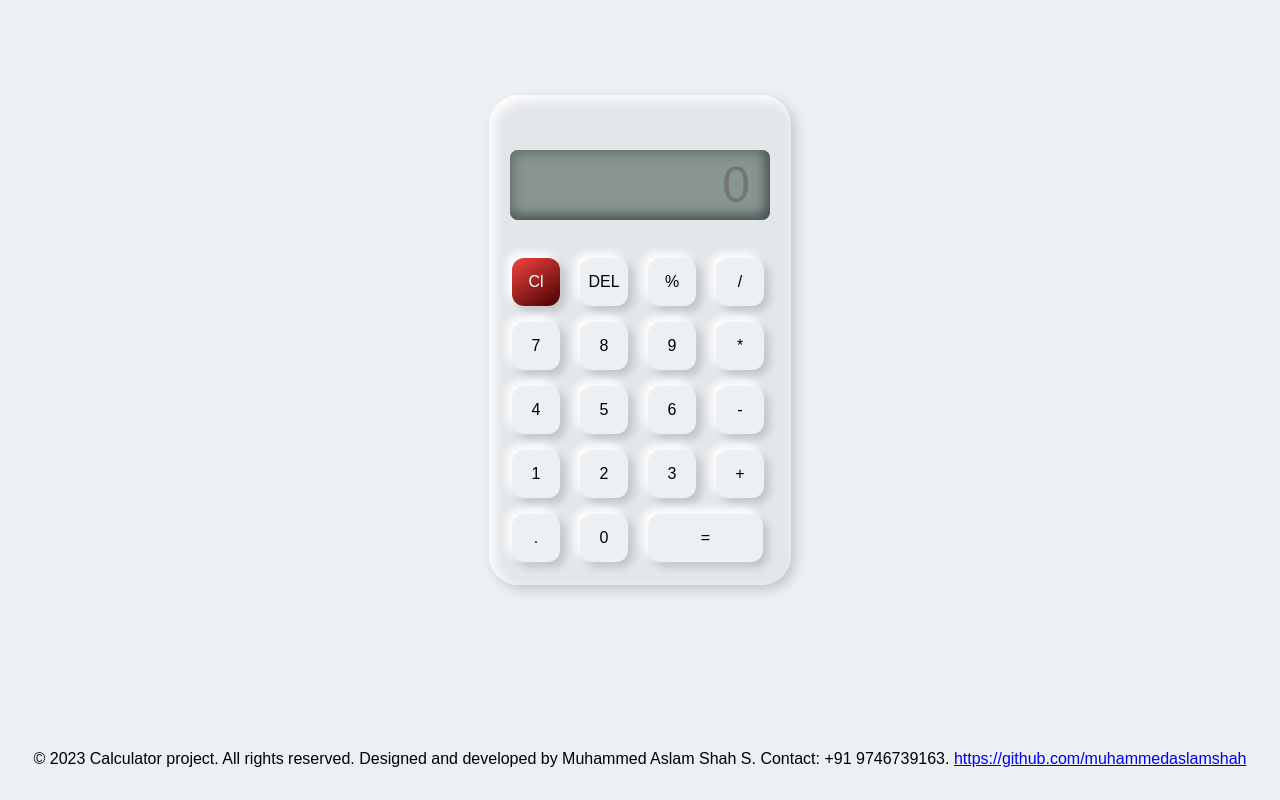
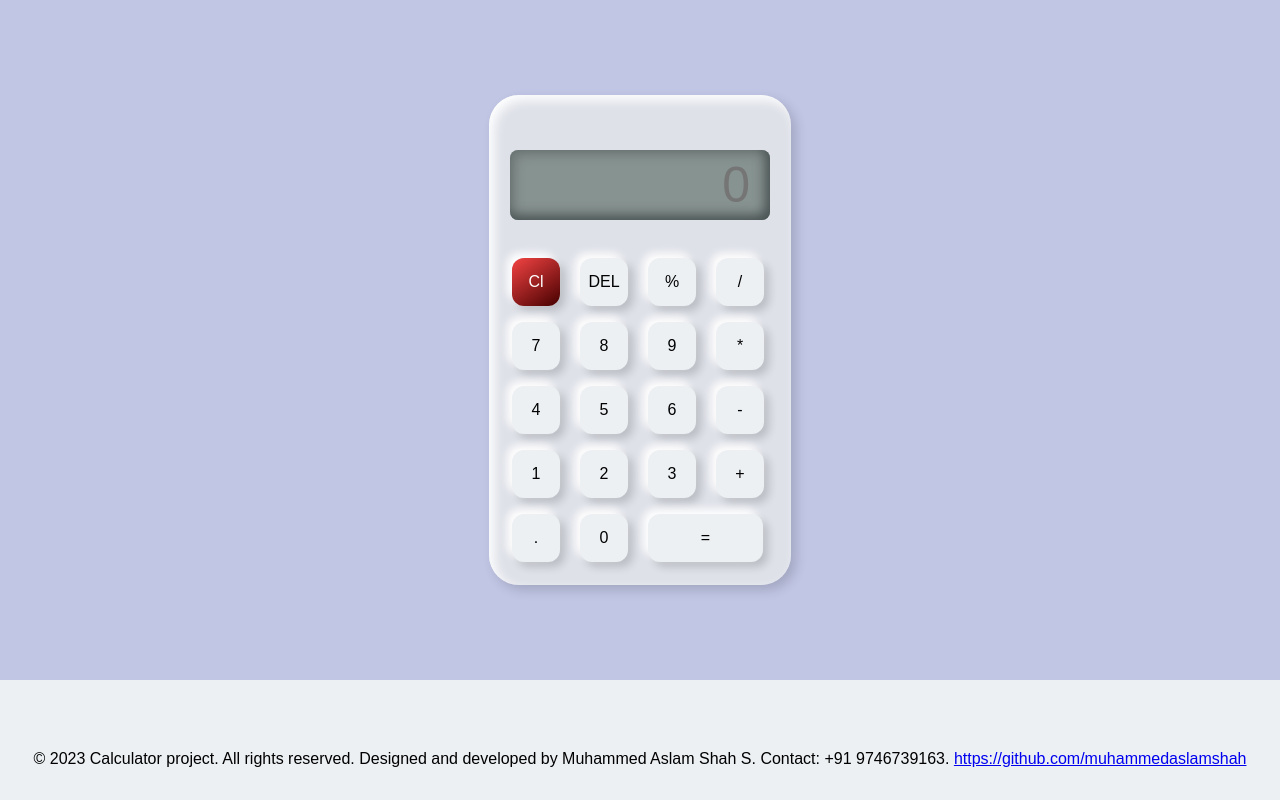
Before and after one commit to muhammedaslamshah/ASMR-CalculatorProject, a plain HTML site: page index.html in a window 1280 px wide. Drawn offline with Linux system fonts and the light colour scheme.

Commit message:
Update style.css

```diff
--- a/style.css
+++ b/style.css
@@ -11,6 +11,7 @@
     display: flex;
     justify-content: center;
     align-items: center;
+    background-color: rgb(193, 198, 229);
 }
 .calculator{
     background-color: #e3e6e9db;
```
